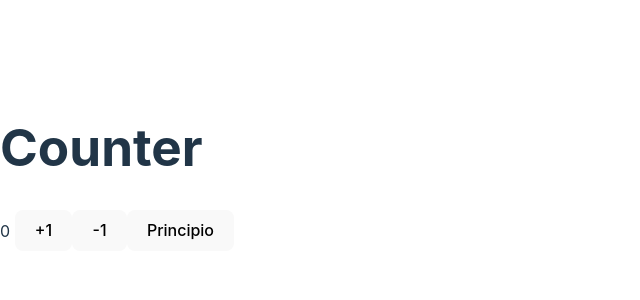
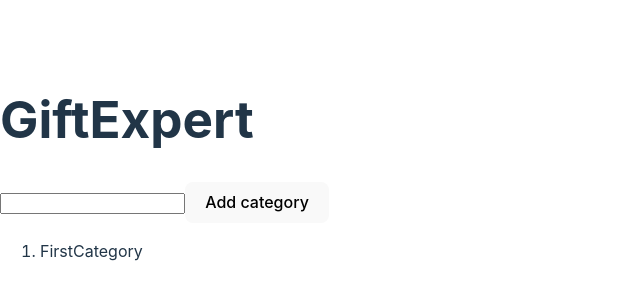
Before and after one commit to sebastianreinab/ChalengesyActi, a React (Vite) app: page / in a window 1280 px wide. Shown: the part 232-532 px from the top of the page, without its empty margins (0-640 px from the left). Built offline with nearby package versions, Linux system fonts and the light colour scheme.

Commit message:
chalengue de gift

```diff
--- /dev/null
+++ b/src/GiftExpertApp.jsx
@@ -0,0 +1,37 @@
+import React from "react";
+import PropTypes from 'prop-types'
+import { useState } from "react";
+
+export const GiftExpertApp = () => {
+
+const [categories,setCategories] = useState(['FirstCategory']);
+const [category,setCategory] = useState('');
+
+const onAddCategory = () => {
+    setCategories(list => [...list,category])
+    setCategory('')
+}
+
+const onSetCategory = (evt) => {
+    setCategory(evt.target.value)
+}
+
+    return (
+        <>
+            <h1>GiftExpert</h1>
+            <input type="text"value={category}
+                onChange={(event)=> onSetCategory(event)}/>
+            <button onClick={()=> onAddCategory()}>Add category</button>
+            <ol>
+                {
+                    categories.map(
+                        (category, key) =>
+                        {
+                            return<li key={ key }>{ category }</li>
+                        }
+                    )
+                }
+            </ol>
+        </>
+    )
+}
--- a/src/main.jsx
+++ b/src/main.jsx
@@ -3,9 +3,10 @@ import ReactDOM from 'react-dom/client'
 //import App from './App.jsx'
 import { FirstApp } from './FirstApp.jsx'
 import './index.css'
+import { GiftExpertApp } from './GiftExpertApp.jsx'
 
 ReactDOM.createRoot(document.getElementById('root')).render(
   <React.StrictMode>
-    <FirstApp />
+    <GiftExpertApp />
   </React.StrictMode>,
 )
```
Also changed, not shown: src/Component.jsx (added, +14 -0 lines), src/GiftGrid.jsx (added, +31 -0 lines).
